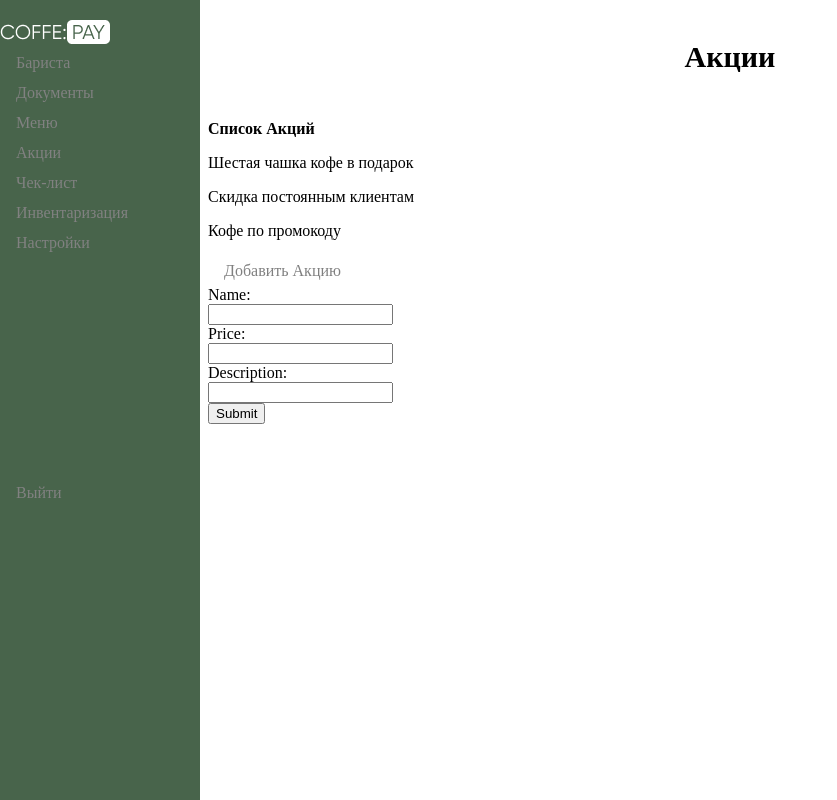
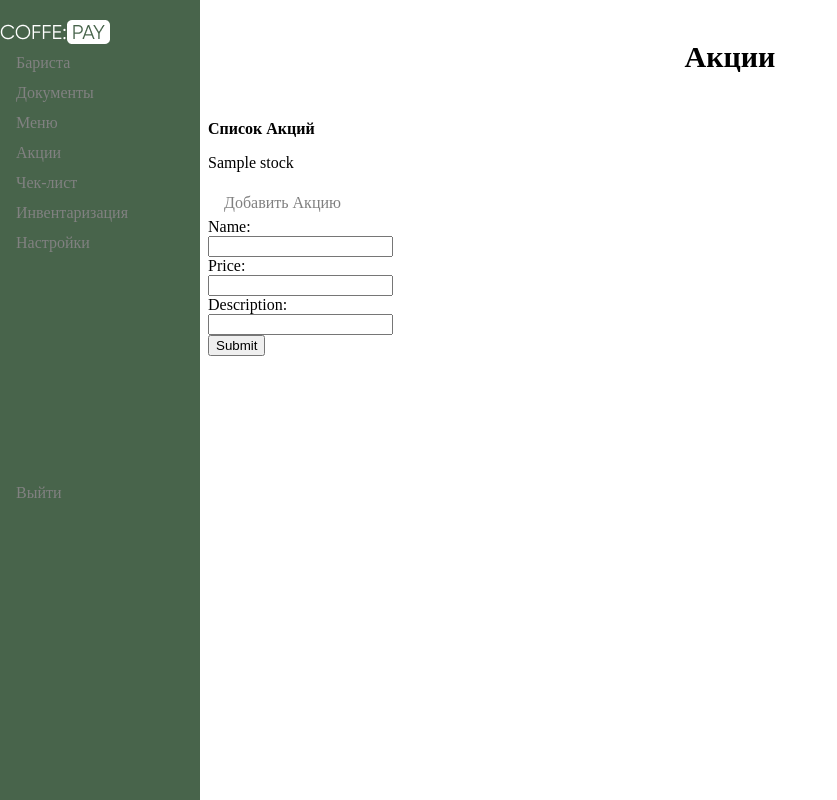
Before and after one commit to Ksunia777/diplom001, a Django app: template main/templates/main/Stock.html in a window 1280 px wide. Shown: the whole page, without its empty margins (0-837 px from the left). Run offline with Django 3.2, Linux system fonts and the light colour scheme; the template is opened without the code that fills it: most values are stand-ins (such as "Sample title", 1, 10 or a date in 2020).

Commit message:
state on 05.06.2024add first dinamical page

```diff
--- a/main/templates/main/Stock.html
+++ b/main/templates/main/Stock.html
@@ -26,9 +26,9 @@
      </div>
      <div class="Zag2">
          <p><b>Список Акций</b></p>
-         <p> Шестая чашка кофе в подарок</p>
-         <p> Скидка постоянным клиентам</p>
-         <p> Кофе по промокоду</p>
+{% for stock in stock_list %}
+         <p>{{ stock.stockc_name }}</p>
+{% endfor %}
      </div>
       <div>
          <a href="#">Добавить Акцию</a>
```
Also changed, not shown: main/views.py (+12 -2 lines), main/urls.py (line endings or trailing spaces).
